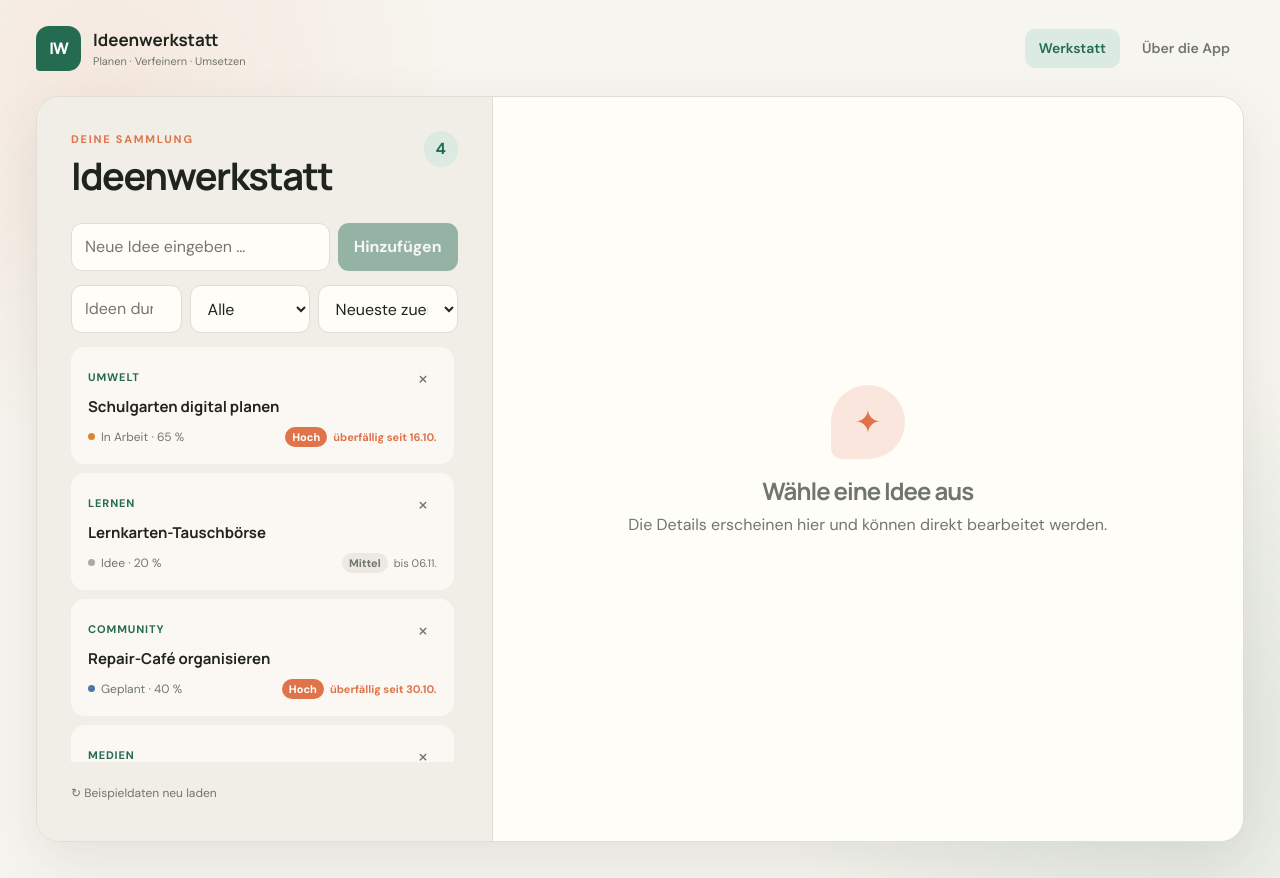
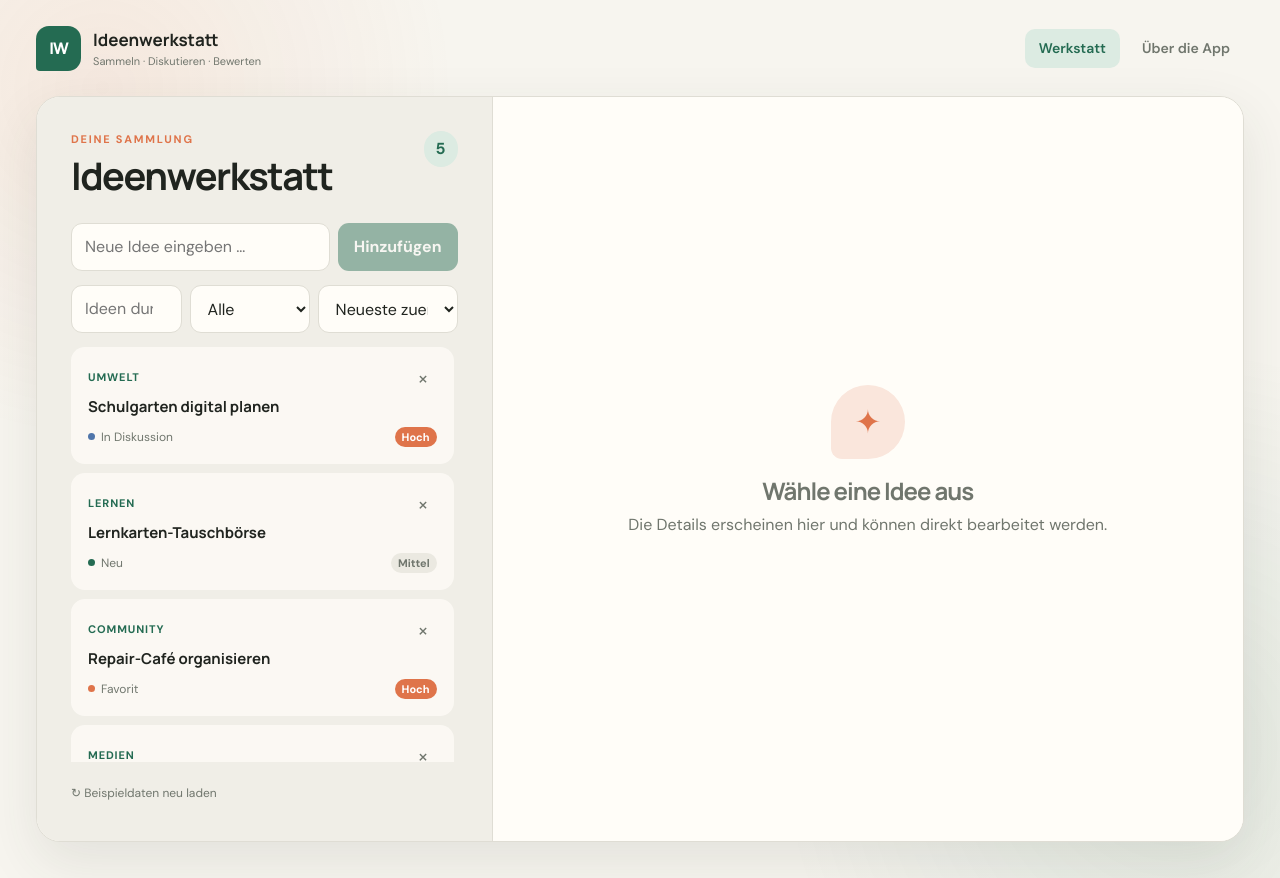
Before and after one commit to Floooooooooooooooooooo/Vue_Projekt, a Vue app: page / in a window 1280 px wide. Built offline with nearby package versions, Linux system fonts and the light colour scheme.

Commit message:
Refocus app on brainstorming: new statuses, drop due dates and progress

```diff
--- a/public/data/ideas.json
+++ b/public/data/ideas.json
@@ -3,44 +3,45 @@
     "id": 101,
     "title": "Schulgarten digital planen",
     "category": "Umwelt",
-    "status": "In Arbeit",
+    "status": "In Diskussion",
     "priority": "Hoch",
     "description": "Ein übersichtlicher Pflanzplan mit Beeten, Saatzeiten und verantwortlichen Klassen.",
-    "owner": "Mia",
-    "dueDate": "2026-10-16",
-    "progress": 65
+    "owner": "Mia"
   },
   {
     "id": 102,
     "title": "Lernkarten-Tauschbörse",
     "category": "Lernen",
-    "status": "Idee",
+    "status": "Neu",
     "priority": "Mittel",
     "description": "Schülerinnen und Schüler können eigene Lernkarten-Sets teilen und bewerten.",
-    "owner": "Noah",
-    "dueDate": "2026-11-06",
-    "progress": 20
+    "owner": "Noah"
   },
   {
     "id": 103,
     "title": "Repair-Café organisieren",
     "category": "Community",
-    "status": "Geplant",
+    "status": "Favorit",
     "priority": "Hoch",
     "description": "Ein monatlicher Nachmittag, an dem defekte Alltagsgegenstände gemeinsam repariert werden.",
-    "owner": "Lea",
-    "dueDate": "2026-10-30",
-    "progress": 40
+    "owner": "Lea"
   },
   {
     "id": 104,
     "title": "Podcast aus dem Schulalltag",
     "category": "Medien",
-    "status": "Erledigt",
+    "status": "Verworfen",
     "priority": "Niedrig",
     "description": "Kurze Interviews und Geschichten aus verschiedenen Klassen als monatliche Episode.",
-    "owner": "Elias",
-    "dueDate": "2026-09-18",
-    "progress": 100
+    "owner": "Elias"
+  },
+  {
+    "id": 105,
+    "title": "Musikwünsche für die Pause",
+    "category": "Freizeit",
+    "status": "Neu",
+    "priority": "Niedrig",
+    "description": "Über ein Formular können Songs für die große Pause gewünscht werden.",
+    "owner": "Sara"
   }
 ]
--- a/src/App.vue
+++ b/src/App.vue
@@ -9,7 +9,7 @@ import { RouterLink, RouterView } from 'vue-router'
         <span class="brand-mark">IW</span>
         <span>
           <strong>Ideenwerkstatt</strong>
-          <small>Planen · Verfeinern · Umsetzen</small>
+          <small>Sammeln · Diskutieren · Bewerten</small>
         </span>
       </RouterLink>
 
--- a/src/assets/main.css
+++ b/src/assets/main.css
@@ -190,9 +190,10 @@ h1, h2 { margin-bottom: 0; letter-spacing: -0.04em; line-height: 1.15; }
 .idea-card h3 { margin: 5px 0 8px; overflow-wrap: anywhere; font-size: 15px; }
 .idea-card__meta { color: var(--muted); font-size: 12px; gap: 6px; }
 .status-dot { width: 7px; height: 7px; background: #aaa; border-radius: 50%; }
-.status-dot[data-status='In Arbeit'] { background: #d98533; }
-.status-dot[data-status='Geplant'] { background: #4f75aa; }
-.status-dot[data-status='Erledigt'] { background: var(--green); }
+.status-dot[data-status='Neu'] { background: var(--green); }
+.status-dot[data-status='In Diskussion'] { background: #4f75aa; }
+.status-dot[data-status='Favorit'] { background: var(--orange); }
+.status-dot[data-status='Verworfen'] { background: #c9c6bb; }
 .priority-badge {
   margin-left: auto;
   padding: 2px 7px;
@@ -203,8 +204,6 @@ h1, h2 { margin-bottom: 0; letter-spacing: -0.04em; line-height: 1.15; }
   font-weight: 700;
 }
 .priority-badge[data-priority='Hoch'] { color: #fff; background: var(--orange); }
-.due-date { font-size: 11px; }
-.due-date--overdue { color: var(--orange); font-weight: 700; }
 
 .empty-list, .detail-panel--empty {
   display: grid;
--- a/src/components/IdeaDetail.vue
+++ b/src/components/IdeaDetail.vue
@@ -47,7 +47,7 @@ function updateField(field, value) {
       </label>
 
       <label class="field">
-        <span>Verantwortlich</span>
+        <span>Eingebracht von</span>
         <input
           :value="idea.owner"
           type="text"
@@ -70,28 +70,6 @@ function updateField(field, value) {
         >
           <option v-for="priority in PRIORITIES" :key="priority">{{ priority }}</option>
         </select>
-      </label>
-
-      <label class="field">
-        <span>Fällig am</span>
-        <input
-          :value="idea.dueDate"
-          type="date"
-          @input="updateField('dueDate', $event.target.value)"
-        />
-      </label>
-
-      <label class="field">
-        <span>Fortschritt: {{ idea.progress }} %</span>
-        <input
-          :value="idea.progress"
-          class="range"
-          type="range"
-          min="0"
-          max="100"
-          step="5"
-          @input="updateField('progress', Number($event.target.value))"
-        />
       </label>
 
       <label class="field field--wide">
--- a/src/components/IdeaList.vue
+++ b/src/components/IdeaList.vue
@@ -5,19 +5,6 @@ defineProps({
 })
 
 defineEmits(['select', 'remove'])
-
-const today = new Date().toISOString().slice(0, 10)
-
-function isOverdue(idea) {
-  return Boolean(idea.dueDate) && idea.dueDate < today && idea.status !== 'Erledigt'
-}
-
-function formatDate(isoDate) {
-  return new Date(`${isoDate}T00:00:00`).toLocaleDateString('de-AT', {
-    day: '2-digit',
-    month: '2-digit',
-  })
-}
 </script>
 
 <template>
@@ -50,11 +37,8 @@ function formatDate(isoDate) {
       <h3>{{ idea.title || 'Unbenannte Idee' }}</h3>
       <div class="idea-card__meta">
         <span class="status-dot" :data-status="idea.status"></span>
-        {{ idea.status }} · {{ idea.progress }} %
+        {{ idea.status }}
         <span class="priority-badge" :data-priority="idea.priority">{{ idea.priority }}</span>
-        <span v-if="idea.dueDate" class="due-date" :class="{ 'due-date--overdue': isOverdue(idea) }">
-          {{ isOverdue(idea) ? 'überfällig seit' : 'bis' }} {{ formatDate(idea.dueDate) }}
-        </span>
       </div>
     </article>
 
--- a/src/composables/useIdeas.js
+++ b/src/composables/useIdeas.js
@@ -1,5 +1,34 @@
 import { reactive, ref, watch } from 'vue'
 import { STORAGE_KEY } from '@/constants'
+
+// alte Status-Werte aus gespeicherten Daten auf die neuen abbilden
+const LEGACY_STATUS = {
+  Idee: 'Neu',
+  Geplant: 'Favorit',
+  'In Arbeit': 'In Diskussion',
+  Erledigt: 'Favorit',
+}
+
+function createEmptyIdea(id, title) {
+  return {
+    id,
+    title,
+    category: 'Allgemein',
+    status: 'Neu',
+    priority: 'Mittel',
+    description: '',
+    owner: '',
+  }
+}
+
+// fehlende Felder ergänzen, damit auch ältere gespeicherte Daten funktionieren
+function normalizeIdea(raw) {
+  const idea = { ...createEmptyIdea(raw.id, raw.title), ...raw }
+  delete idea.dueDate
+  delete idea.progress
+  idea.status = LEGACY_STATUS[idea.status] ?? idea.status
+  return idea
+}
 
 export function useIdeas() {
   // reactive: die veränderbare Sammlung unserer Fachdaten
@@ -34,7 +63,7 @@ export function useIdeas() {
         loadedIdeas = await response.json()
       }
 
-      ideas.splice(0, ideas.length, ...loadedIdeas)
+      ideas.splice(0, ideas.length, ...loadedIdeas.map(normalizeIdea))
     } catch (error) {
       errorMessage.value = `Die Daten konnten nicht geladen werden (${error.message}).`
     } finally {
@@ -44,17 +73,7 @@ export function useIdeas() {
 
   function addIdea(title) {
     const nextId = Math.max(0, ...ideas.map((idea) => idea.id)) + 1
-    ideas.unshift({
-      id: nextId,
-      title,
-      category: 'Allgemein',
-      status: 'Idee',
-      priority: 'Mittel',
-      description: '',
-      owner: '',
-      dueDate: '',
-      progress: 0,
-    })
+    ideas.unshift(createEmptyIdea(nextId, title))
     return nextId
   }
 
--- a/src/constants.js
+++ b/src/constants.js
@@ -1,9 +1,8 @@
-export const STATUSES = ['Idee', 'Geplant', 'In Arbeit', 'Erledigt']
+export const STATUSES = ['Neu', 'In Diskussion', 'Favorit', 'Verworfen']
 export const PRIORITIES = ['Niedrig', 'Mittel', 'Hoch']
 export const SORT_OPTIONS = {
   newest: 'Neueste zuerst',
   priority: 'Priorität',
-  dueDate: 'Fälligkeit',
   title: 'Titel (A–Z)',
 }
 export const STORAGE_KEY = 'idea-lab-items'
--- a/src/views/HomeView.vue
+++ b/src/views/HomeView.vue
@@ -43,8 +43,6 @@ const filteredIdeas = computed(() => {
 const comparators = {
   // höhere Priorität zuerst
   priority: (a, b) => PRIORITIES.indexOf(b.priority) - PRIORITIES.indexOf(a.priority),
-  // Ideen ohne Datum landen am Ende
-  dueDate: (a, b) => (a.dueDate || '9999-12-31').localeCompare(b.dueDate || '9999-12-31'),
   title: (a, b) => a.title.localeCompare(b.title, 'de'),
 }
 
```
